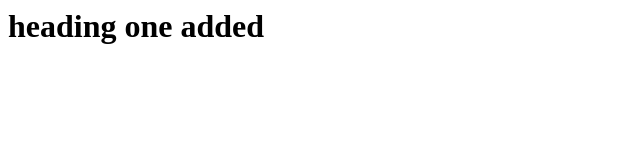
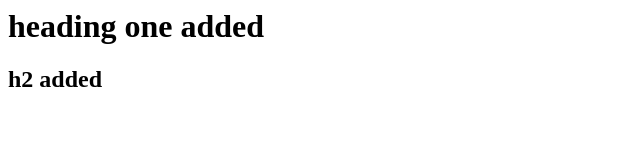
Before and after one commit to mariaaslam-a11y/task_three, a plain HTML site: page index.html in a window 1280 px wide. Shown: the whole page, without its empty margins (0-640 px from the left). Drawn offline with Linux system fonts and the light colour scheme.

Commit message:
Update index.html

```diff
--- a/index.html
+++ b/index.html
@@ -1 +1,2 @@
 <h1>heading one added</h1>
+<h2>h2 added</h2>
```
